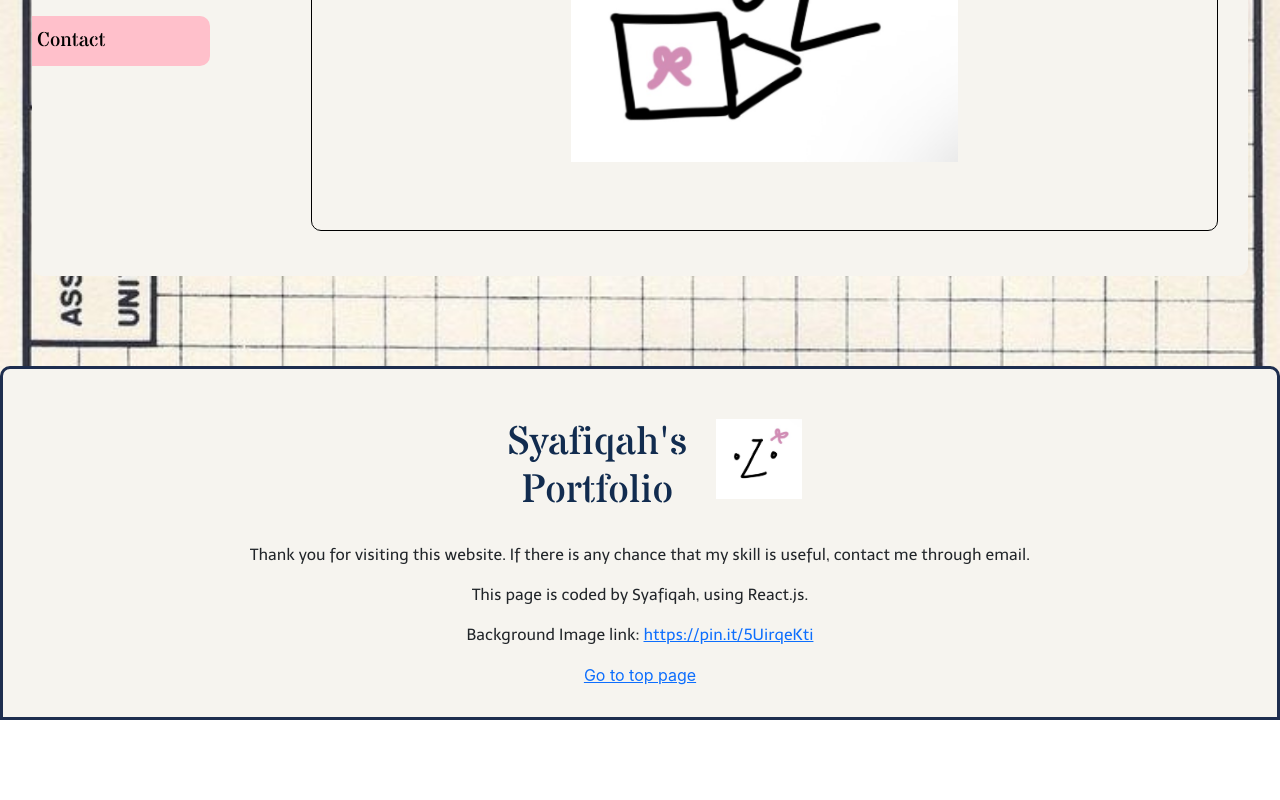
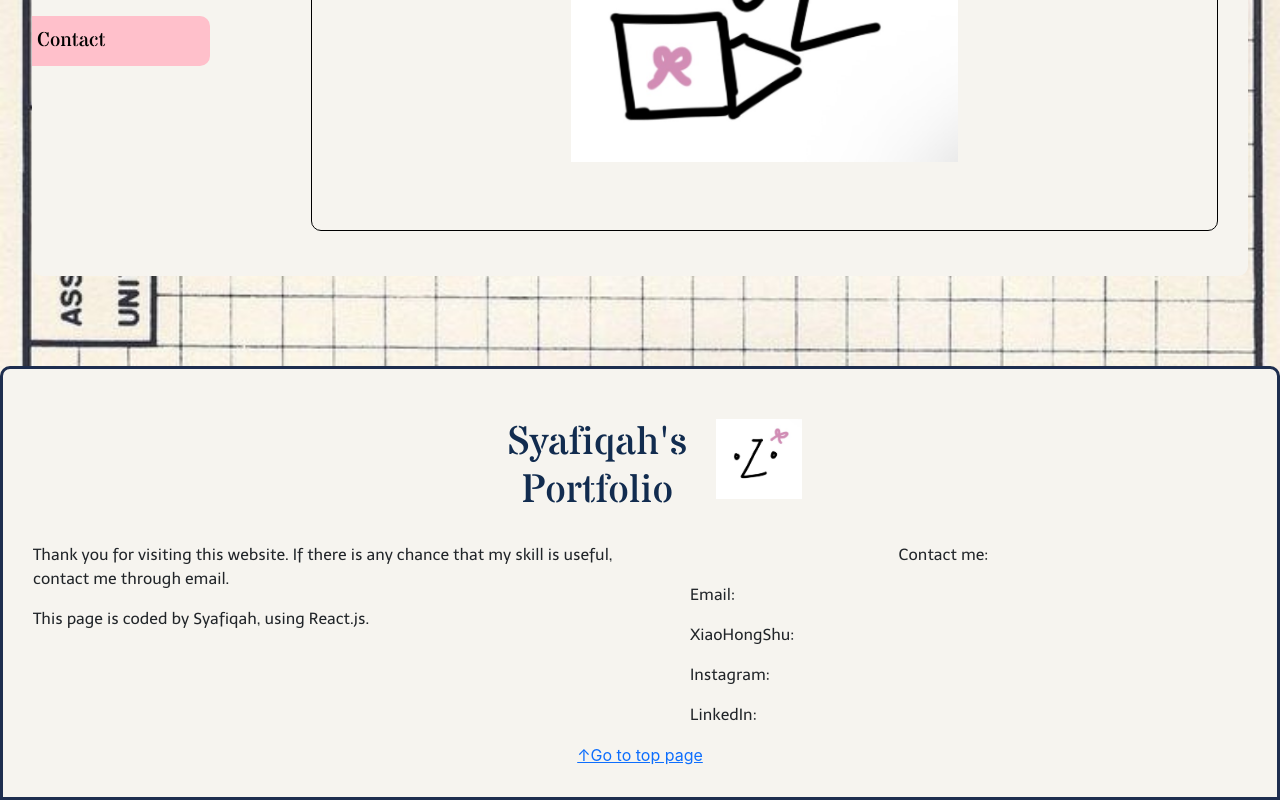
Before and after one commit to cosylily/website-portfolio, a React (Create React App) app: page / in a window 1280 px wide. Shown: the part 594-1394 px from the top of the page. Before the commit the page ends 1314 px from the top, so only its background shows below. Built offline with nearby package versions, Linux system fonts and the light colour scheme.

Commit message:
Made minor changes

```diff
--- a/src/Bottompage.js
+++ b/src/Bottompage.js
@@ -15,17 +15,24 @@ export default function Footerbottom() {
         />
       </div>
       <div className="footercontent">
-        <p>
-          Thank you for visiting this website. If there is any chance that my
-          skill is useful, contact me through email.
-        </p>
-        <p>This page is coded by Syafiqah, using React.js.</p>
-        <p>
-          Background Image link:{" "}
-          <a href="https://pin.it/5UirqeKti">https://pin.it/5UirqeKti</a>
-        </p>
-        <a href="#toppage">Go to top page </a>
+        <div className="contentone">
+          <p>
+            Thank you for visiting this website. If there is any chance that my
+            skill is useful, contact me through email.
+          </p>
+          <p>This page is coded by Syafiqah, using React.js.</p>
+        </div>
+        <div className="contenttwo">
+          <p>Contact me:</p>
+          <div className="bottomcontacts">
+            <p>Email:</p>
+            <p>XiaoHongShu:</p>
+            <p>Instagram:</p>
+            <p>LinkedIn:</p>
+          </div>
+        </div>
       </div>
+      <a href="#toppage">↑Go to top page </a>
     </footer>
   );
 }
--- a/src/Displaycontacts.js
+++ b/src/Displaycontacts.js
@@ -14,6 +14,7 @@ export default function Contacts() {
         </li>
         <li>Instagram: </li>
         <li>XiaoHongShu: </li>
+        <li>LinkedIn:</li>
       </ul>
     </div>
   );
--- a/src/footer.css
+++ b/src/footer.css
@@ -4,3 +4,14 @@ footer {
   border: 3px solid;
   border-color: #1e2e4f;
 }
+.footercontent {
+  display: grid;
+  grid-template-columns: 1fr 1fr;
+}
+.contentone {
+  text-align: left;
+}
+.bottomcontacts {
+  text-align: left;
+  padding-left: 50px;
+}
```
